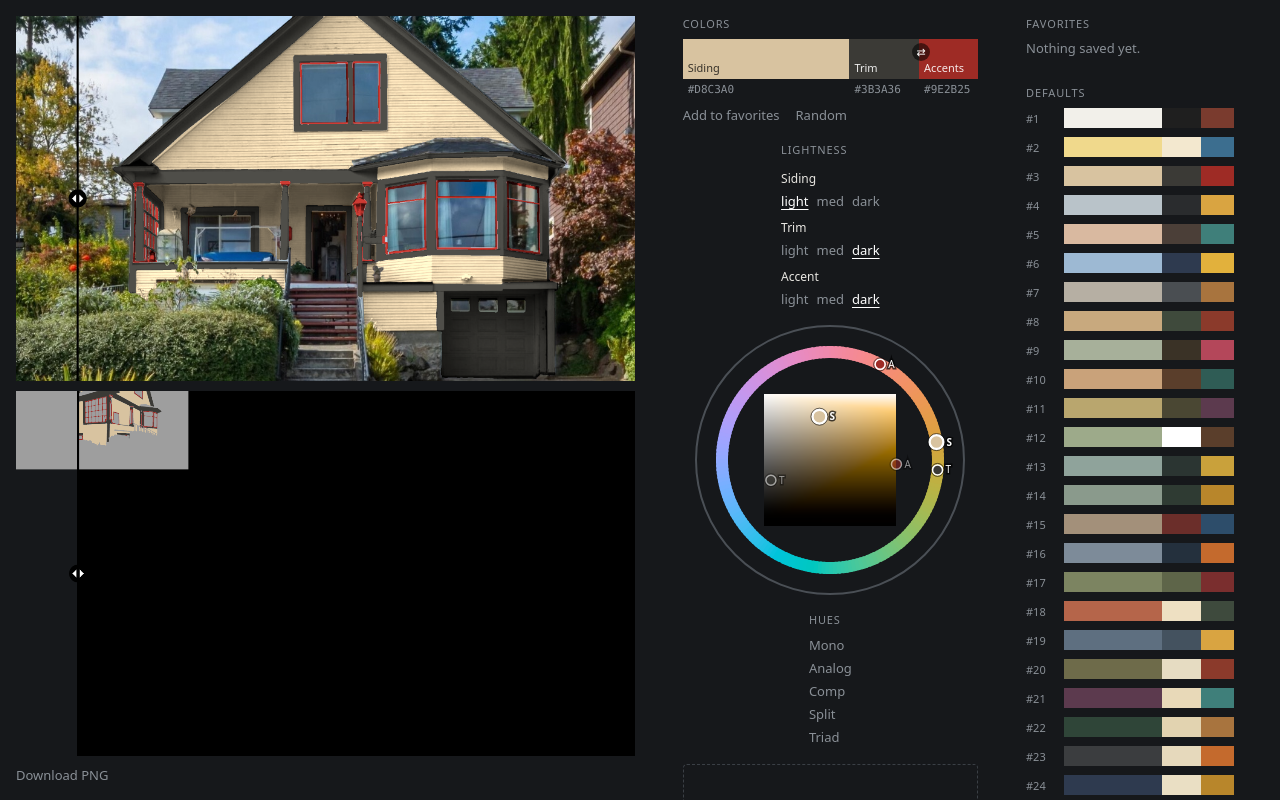
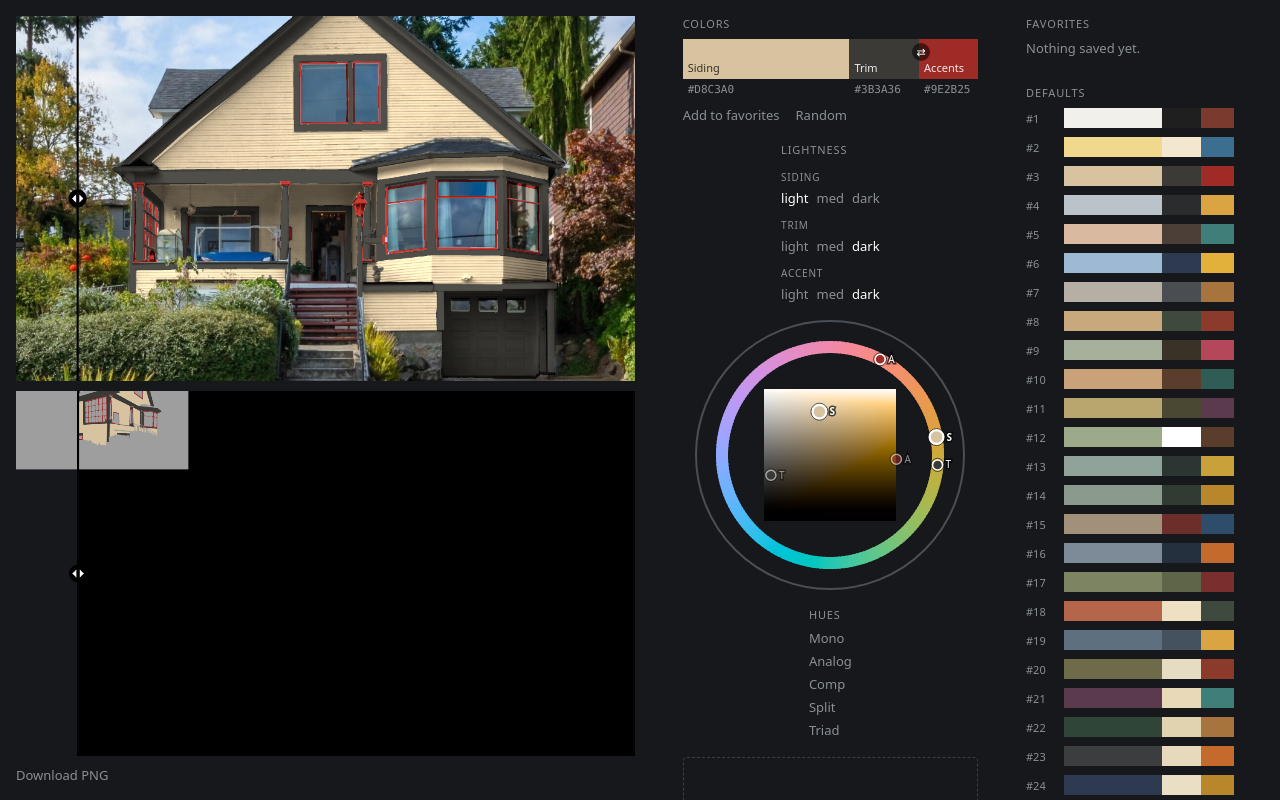
Before and after one commit to EmilyReif/house_paint, a plain HTML site: page index.html in a window 1280 px wide. Drawn offline with Linux system fonts and the light colour scheme.

Commit message:
Formula: caps gray labels, white selection, hue formula highlight

```diff
--- a/formula.js
+++ b/formula.js
@@ -103,6 +103,7 @@
   cv.setAttribute('aria-label', 'Color formula: outer line rotates all hues; click a dot on the color ring to select it; the square sets its lightness and saturation. Arrow keys rotate.');
   host.append(lightCol, cv, hueCol);
 
+  const hueBtns = [];
   for (const [label, dt, da] of FORMULAS) {
     const b = document.createElement('button');
     b.type = 'button'; b.className = 'btn'; b.textContent = label;
@@ -112,6 +113,7 @@
       push();
     });
     hueCol.appendChild(b);
+    hueBtns.push([b, dt, da]);
   }
 
   // Lightness presets per region (OKLCH L); chroma + hue are kept.
@@ -135,10 +137,19 @@
     }
     lightCol.append(name, row);
   }
+  // Highlight the current lightness level per region, and the hue formula that matches (if any).
+  const angDiff = (a, b) => Math.abs(((a - b + 540) % 360) - 180);
   function markLevels() {
     for (const k of KEYS) {
       const cur = levelOf(lch[k].L);
       for (const [label] of LEVELS) levelBtns[k][label].classList.toggle('on', label === cur);
+    }
+    const dt = lch.trim.h - lch.siding.h, da = lch.accent.h - lch.siding.h;
+    let matched = false;
+    for (const [b, ft, fa] of hueBtns) {
+      const on = !matched && angDiff(dt, ft) < 8 && angDiff(da, fa) < 8;
+      b.classList.toggle('on', on);
+      matched = matched || on;
     }
   }
 
--- a/styles.css
+++ b/styles.css
@@ -95,10 +95,10 @@ input[type="color"]::-moz-color-swatch { border: none; border-radius: 3px; }
 .formula canvas { display: block; touch-action: none; outline: none; }
 .formula canvas:focus-visible { outline: 1px solid var(--muted); }
 .formula-col { display: flex; flex-direction: column; align-items: flex-start; gap: 5px; }
-.formula-col h3 { margin: 0 0 4px; font-size: 11px; font-weight: 500; text-transform: uppercase; letter-spacing: .08em; color: var(--muted); }
-.lvl-name { color: var(--text); font-size: 12px; margin-top: 4px; }
+.formula-col h3 { margin: 0 0 2px; font-size: 11px; font-weight: 500; text-transform: uppercase; letter-spacing: .08em; color: var(--muted); }
+.lvl-name { color: var(--muted); font-size: 10px; text-transform: uppercase; letter-spacing: .08em; margin-top: 6px; }
 .lvl-row { display: flex; gap: 8px; }
-.formula-col .btn.on { color: var(--hover); text-decoration: underline; text-underline-offset: 3px; }
+.formula-col .btn.on { color: var(--hover); }
 .formula { margin-top: 18px; } /* circle is a fixed 280px; side columns wrap below if the column is narrow */
 
 .panel.controls { display: flex; flex-direction: column; }
```
Also changed, not shown: 1 other file.
